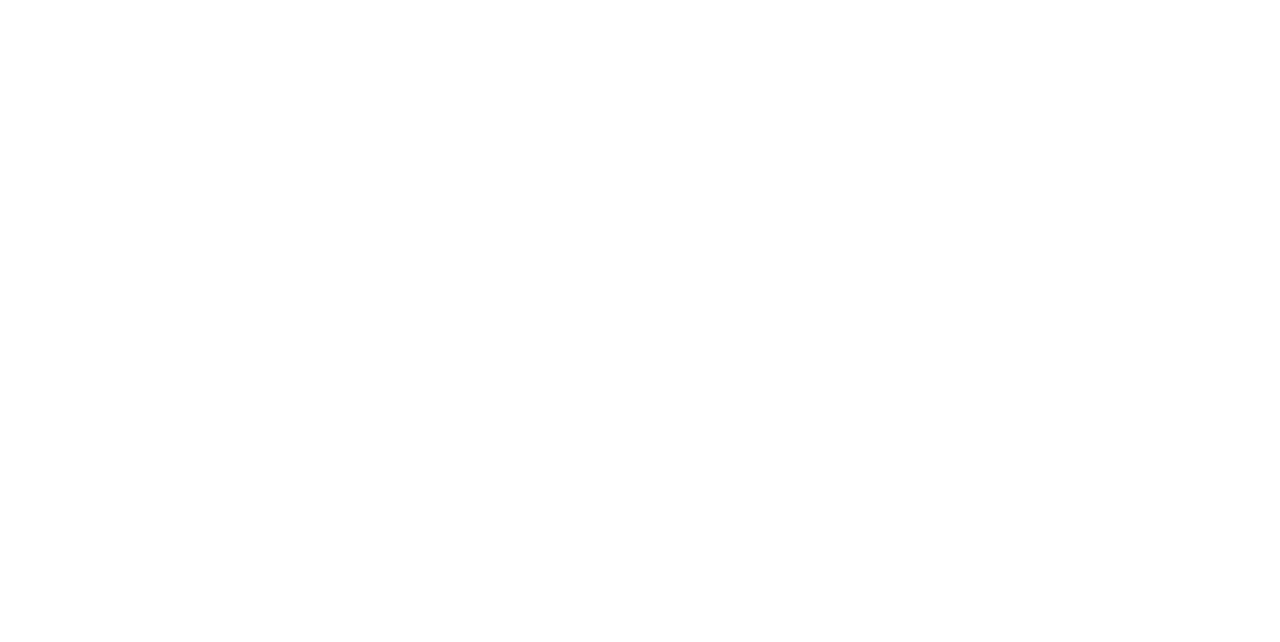
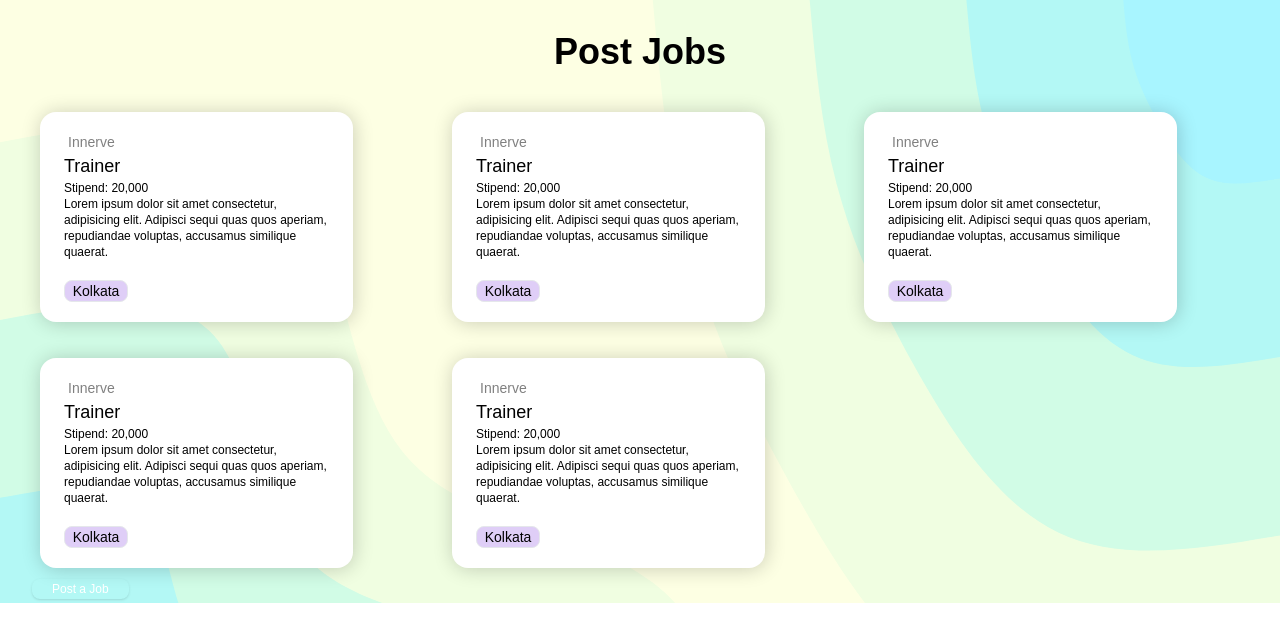
Before and after one commit to HetviSolanki49701/HackNiche, a React (Create React App) app in the folder client/: page /postjobs in a window 1280 px wide. Before the commit this address had no page. Shown: the top 642 px of the page. Built offline with nearby package versions, Linux system fonts and the light colour scheme; what tw-elements would draw is missing.

Commit message:
post job

```diff
--- a/client/src/App.js
+++ b/client/src/App.js
@@ -7,6 +7,7 @@
 import Maps from "./pages/Maps";
 import Jobs from "./pages/Jobs";
 import Sidebar from "./components/Sidebar/Sidebar";
+import PostJobs from "./pages/PostJob";
 function App() {
   return (
     <div className="App font-ourfont flex">
@@ -21,6 +22,7 @@
           <Route path="/Blogs" element={<Blogs />} />
           <Route path="/maps" element={<Maps />} />
           <Route path="/jobs" element={<Jobs />} />
+          <Route path="/postjobs" element={<PostJobs />} />
         </Routes>
       </Router>
     </div>
--- /dev/null
+++ b/client/src/components/AddJob.js
@@ -0,0 +1,181 @@
+import React from "react";
+
+const initialState = {
+  title: "",
+  description: "",
+  noOfOpenings: 0,
+  location: "",
+  salary: 0,
+};
+
+const AddJob = () => {
+  const [formData, setFormData] = React.useState(initialState);
+  const [showModal, setShowModal] = React.useState(false);
+
+  const handleSubmit = (e) => {
+    e.preventDefault();
+    setFormData(initialState);
+    setShowModal(false);
+  };
+
+  const handleChange = (e) => {
+    setFormData({ ...formData, [e.target.name]: e.target.value });
+  };
+
+  return (
+    <div>
+      <button
+        className="bg-bg4 text-white active:bg-bg4 font-[500] text-xs px-5 py-0.5 rounded-lg shadow hover:shadow-lg outline-none focus:outline-none mr-1 mb-1 ease-linear transition-all duration-150 text-caption"
+        type="button"
+        onClick={() => setShowModal(true)}
+      >
+        Post a Job
+      </button>
+      {showModal ? (
+        <div className="font-main">
+          <div className="justify-center items-center flex overflow-x-hidden overflow-y-auto fixed inset-0 z-50 outline-none focus:outline-none">
+            <div className="relative w-auto my-6 mx-auto max-w-3xl">
+              <div className="border-0 rounded-lg shadow-lg relative flex flex-col bg-white outline-none focus:outline-none p-7 w-[37rem]">
+                <div className="flex items-start justify-between p-2 border-b border-solid border-slate-200 rounded-t">
+                  <h3 className="text-xl font-semibold font-main">
+                    Post a Job
+                  </h3>
+                  <button
+                    className="text-neutralPrimary background-transparent font-bold text-sm m-1 float-right p-1"
+                    type="button"
+                    onClick={() => setShowModal(false)}
+                  >
+                    X
+                  </button>
+                </div>
+                <div className="relative p-6 flex-auto">
+                  <form className="space-y-6" onSubmit={handleSubmit}>
+                    <div>
+                      <label
+                        htmlFor="name"
+                        className="block mb-2 text-sm font-medium text-neutralSecondary"
+                      >
+                        Job Title
+                      </label>
+                      <input
+                        type="text"
+                        name="name"
+                        id="name"
+                        className="border-b-2 text-gray-900 text-sm rounded-sm focus:outline-none focus:border-b-buttons block w-full p-2 bg-[#F0F0F0] placeholder-[#F0F0F0] "
+                        placeholder="Enter task name"
+                        required
+                        onChange={handleChange}
+                      />
+                    </div>
+                    <div className="grid grid-cols-2">
+                      <div>
+                        <label
+                          htmlFor="startDate"
+                          className="block mb-2 text-sm font-medium text-neutralSecondary"
+                        >
+                          No. Of Openings
+                        </label>
+                        <input
+                          type="test"
+                          name="startDate"
+                          id="startDate"
+                          className="w-11/12 border-b-2 text-gray-900 text-sm rounded-sm focus:outline-none focus:border-b-buttons block p-2 bg-[#F0F0F0] placeholder-[#F0F0F0] "
+                          placeholder="Enter task name"
+                          required
+                          onChange={handleChange}
+                        />
+                      </div>
+                      <div>
+                        <label
+                          htmlFor="endDate"
+                          className="block mb-2 text-sm font-medium text-neutralSecondary"
+                        >
+                          Salary
+                        </label>
+                        <input
+                          type="test"
+                          name="endDate"
+                          id="endDate"
+                          className="w-full border-b-2 text-gray-900 text-sm rounded-sm focus:outline-none focus:border-b-buttons block p-2 bg-[#F0F0F0] placeholder-[#F0F0F0] "
+                          placeholder="Enter task name"
+                          required
+                          onChange={handleChange}
+                        />
+                      </div>
+                    </div>
+                    <div className="grid grid-cols-2">
+                      <div>
+                        <label
+                          htmlFor="startDate"
+                          className="block mb-2 text-sm font-medium text-neutralSecondary"
+                        >
+                          Location
+                        </label>
+                        <input
+                          type="test"
+                          name="startDate"
+                          id="startDate"
+                          className="w-11/12 border-b-2 text-gray-900 text-sm rounded-sm focus:outline-none focus:border-b-buttons block p-2 bg-[#F0F0F0] placeholder-[#F0F0F0] "
+                          placeholder="Enter task name"
+                          required
+                          onChange={handleChange}
+                        />
+                      </div>
+                      <div className="flex justify-between">
+                        <div className="flex items-start">
+                          <div className="flex items-center h-5">
+                            <input
+                              id="draft"
+                              name="draft"
+                              type="checkbox"
+                              value="true"
+                              onChange={handleChange}
+                              className="w-4 h-4 mt-20 border border-red rounded bg-red focus:ring-1 focus:ring-buttons bg-buttons border-buttons  focus:ring-offset-buttons required"
+                            />
+                          </div>
+                          <label
+                            htmlFor="draft"
+                            className="ml-2 mt-10 text-sm label-checked:bg-bg4 text-neutralPrimary font-normal"
+                          >
+                            Work From Home?
+                          </label>
+                        </div>
+                      </div>
+                    </div>
+                    <div>
+                      <label
+                        htmlFor="description"
+                        className="block mb-2  text-sm font-medium text-neutralSecondary"
+                      >
+                        Job Description (if any){" "}
+                      </label>
+                      <textarea
+                        name="description"
+                        id=""
+                        cols="59"
+                        rows="7"
+                        className="border-b-2 text-gray-900 text-sm rounded-sm focus:outline-none focus:border-b-buttons block w-full p-2 bg-[#F0F0F0] placeholder-[#F0F0F0] "
+                        placeholder="Enter task name"
+                        required
+                        onChange={handleChange}
+                      ></textarea>
+                    </div>
+                    <button
+                      className="w-24 bg-buttons text-white active:bg-bg4 font-semibold text-sm px-6 py-2 rounded shadow hover:shadow-lg outline-none focus:outline-none ease-linear transition-all duration-150"
+                      type="submit"
+                    >
+                      Add
+                    </button>
+                  </form>
+                </div>
+              </div>
+            </div>
+          </div>
+          <div className="opacity-25 fixed inset-0 z-40 bg-black"></div>
+        </div>
+      ) : null}
+    </div>
+  );
+};
+
+export default AddJob;
--- a/client/src/components/JobCard/JobCard.js
+++ b/client/src/components/JobCard/JobCard.js
@@ -1,9 +1,9 @@
-import React from 'react'
+import React from "react";
 
 const JobCard = (props) => {
   return (
-        <div className='m-2'>
-            <div className="w-full h-11/12 p-5 rounded-2xl bg-[#ffffff] shadow-primary-sd ">
+    <div className="m-2">
+      <div className="w-5/6 h-11/12 p-5 rounded-2xl bg-[#ffffff] shadow-primary-sd ">
         <div className="flex justify-between">
           <div className="text-[#808080] text-left text-sm px-2">
             {props.company}
@@ -16,7 +16,9 @@
           Stipend: {props.salary}
         </div>
         <div className="text-left font-thin text-black text-xs mx-1">
-                    Lorem ipsum dolor sit amet consectetur, adipisicing elit. Adipisci sequi quas quos aperiam, repudiandae voluptas, accusamus similique quaerat.
+          Lorem ipsum dolor sit amet consectetur, adipisicing elit. Adipisci
+          sequi quas quos aperiam, repudiandae voluptas, accusamus similique
+          quaerat.
         </div>
         <div className="flex justify-between">
           <div className="bg-[#dfcef7] w-16 h-1/5 rounded-lg mt-5 mx-1 px-1 border border-purple">
@@ -24,11 +26,10 @@
               {props.location}
             </div>
           </div>
-
         </div>
       </div>
     </div>
-    )
-}
+  );
+};
 
-export default JobCard
+export default JobCard;
--- /dev/null
+++ b/client/src/pages/PostJob.js
@@ -0,0 +1,48 @@
+import React from "react";
+import AddJob from "../components/AddJob";
+import JobCard from "../components/JobCard/JobCard";
+// import bgimg from '../assets/blobBg.svg'
+const PostJobs = () => {
+  return (
+    <div className="bg-[url('assets/blobBg.svg')] bg-no-repeat bg-cover">
+      <div className="mx-8">
+        <div className="text-center text-4xl py-8 font-bold ">Post Jobs</div>
+        <div className="grid grid-cols-3 gap-5 mx-auto">
+          <JobCard
+            company="Innerve"
+            role="Trainer"
+            salary="20,000"
+            location="Kolkata"
+          />
+          <JobCard
+            company="Innerve"
+            role="Trainer"
+            salary="20,000"
+            location="Kolkata"
+          />
+          <JobCard
+            company="Innerve"
+            role="Trainer"
+            salary="20,000"
+            location="Kolkata"
+          />
+          <JobCard
+            company="Innerve"
+            role="Trainer"
+            salary="20,000"
+            location="Kolkata"
+          />
+          <JobCard
+            company="Innerve"
+            role="Trainer"
+            salary="20,000"
+            location="Kolkata"
+          />
+        </div>
+        <AddJob />
+      </div>
+    </div>
+  );
+};
+
+export default PostJobs;
```
Lines whose indentation alone changed are shown as unchanged.
